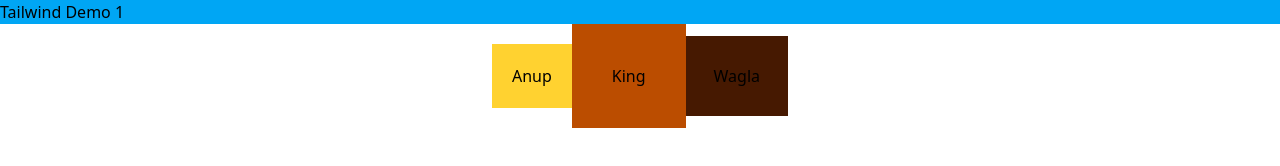
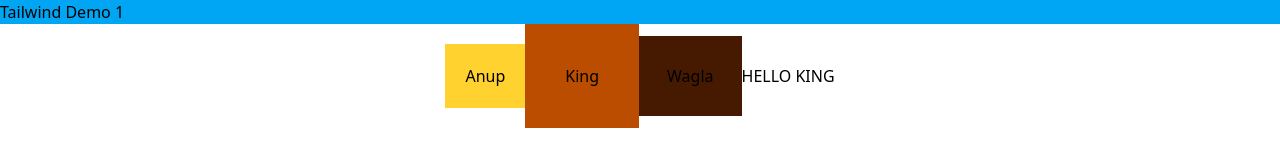
Before and after one commit to AnupWagla/Tailwind, a website: page index.html in a window 1280 px wide. Drawn offline with Linux system fonts and the light colour scheme.

Commit message:
first commit

```diff
--- a/index.html
+++ b/index.html
@@ -12,6 +12,7 @@
         <div class="bg-amber-300 p-5 sm:border-r-green-500">Anup</div>
         <div class="bg-amber-700 p-10">King</div>
         <div class="bg-amber-950 p-7">Wagla</div>
+        HELLO KING
     </div>
 </body>
 </html>
```
